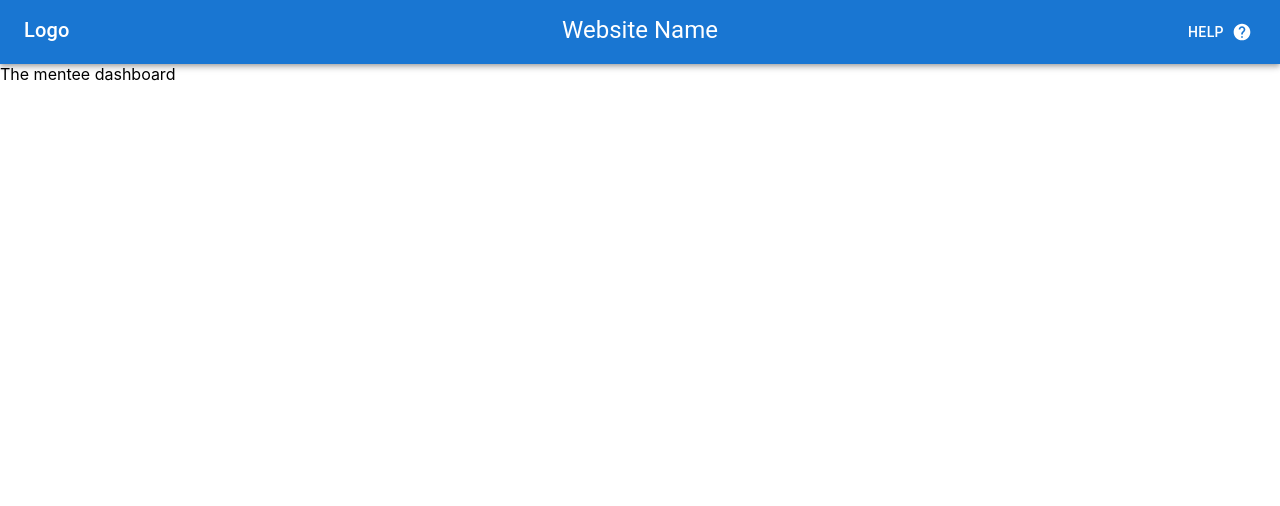
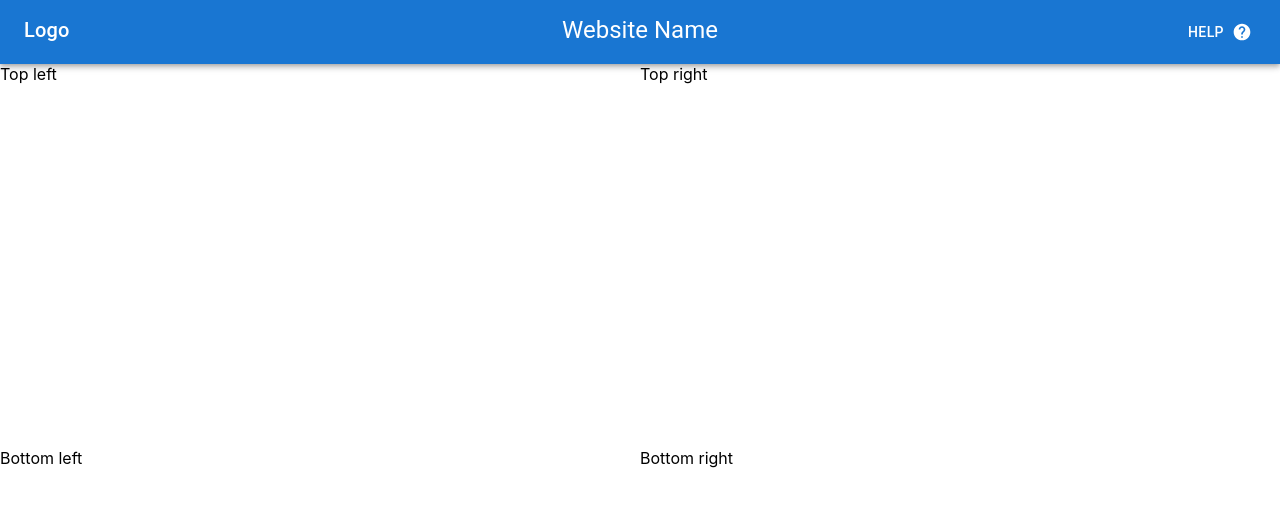
Before and after one commit to cs261-2022-group22/reactjs-frontend, a Next.js app: page /mentee/dashboard in a window 1280 px wide. Shown: the top 506 px of the page. Built offline with nearby package versions, Linux system fonts and the light colour scheme; no server answers.

Commit message:
basic sections

```diff
--- a/pages/mentee/dashboard.tsx
+++ b/pages/mentee/dashboard.tsx
@@ -1,7 +1,26 @@
+import { Grid } from "@mui/material";
+
 function MenteeDashboard() {
     return (
         <>
-            <div>The mentee dashboard</div>
+            <Grid container>
+                <Grid container item xs={12} sx={{ height: "48vh"}}>
+                    <Grid item xs={6}>
+                        Top left
+                    </Grid>
+                    <Grid item xs={6}>
+                        Top right
+                    </Grid>
+                </Grid>
+                <Grid container item xs={12}>
+                    <Grid item xs={6}>
+                        Bottom left
+                    </Grid>
+                    <Grid item xs={6}>
+                        Bottom right
+                    </Grid>
+                </Grid>
+            </Grid>
         </>
     );
 }
```
